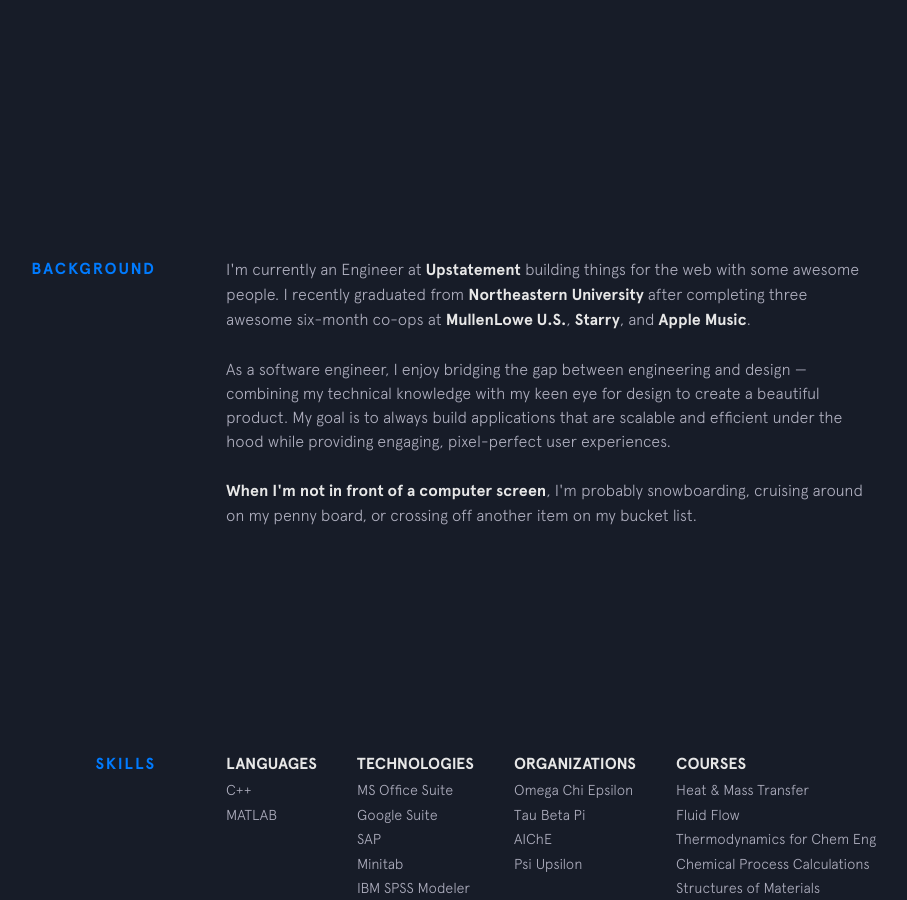
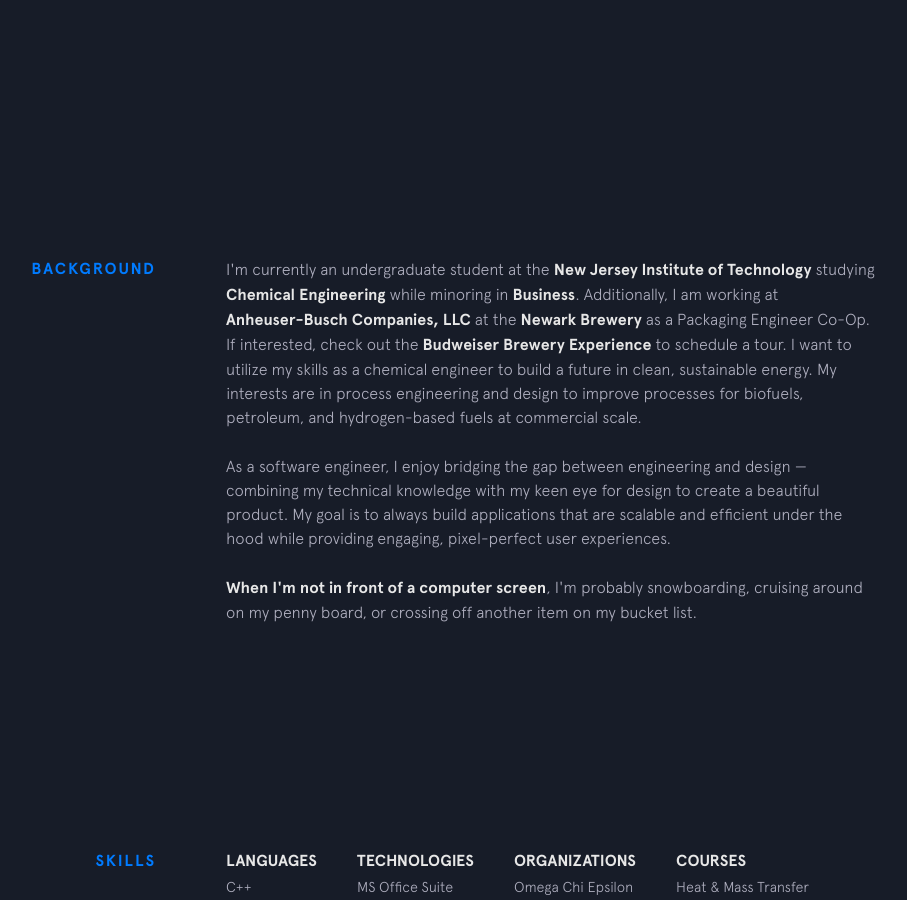
Before and after one commit to rn339/rn339.github.io, a Jekyll site: the page built from index.html, in a window 1280 px wide and 900 px high, scrolled down 743 px. Shown: the whole window, without its empty margins (224-1131 px from the left). Built offline with Jekyll 4.4.1, drawn with Linux system fonts in a browser that asks for light colours; nearby versions of some CDN libraries.

Commit message:
Update background.html

```diff
--- a/_includes/background.html
+++ b/_includes/background.html
@@ -2,12 +2,15 @@
   <div class="section__title">Background</div>
   <div class="section__content">
     <p>
-      I'm currently an Engineer at
-      <a class="underline-link" href="https://www.upstatement.com/" target="_blank">Upstatement</a> building things for the web with some awesome people. I recently graduated from
-      <a class="underline-link" href="http://www.ccis.northeastern.edu/" target="_blank">Northeastern University</a> after completing three awesome six-month co-ops at
-      <a class="underline-link" href="https://us.mullenlowe.com/" target="_blank">MullenLowe U.S.</a>,
-      <a class="underline-link" href="https://starry.com/" target="_blank">Starry</a>, and
-      <a class="underline-link" href="https://www.apple.com/music/" target="_blank">Apple Music</a>.
+      I'm currently an undergraduate student at the
+      <a class="underline-link" href="https://www.njit.edu/" target="_blank">New Jersey Institute of Technology</a> studying
+      <a class="underline-link" href="https://cme.njit.edu/" target="_blank">Chemical Engineering</a> while minoring in
+      <a class="underline-link" href="https://management.njit.edu/minor-business" target="_blank">Business</a>. Additionally, I am working at
+      <a class="underline-link" href="https://www.anheuser-busch.com/" target="_blank">Anheuser-Busch Companies, LLC</a> at the
+      <a class="underline-link" href="https://www.anheuser-busch.com/about/breweries-and-tours/newark-nj.html" target="_blank">Newark Brewery</a> as a Packaging Engineer Co-Op. If interested, check out the
+      <a class="underline-link" href="https://www.budweisertours.com/locations/tours.html" target="_blank">Budweiser Brewery Experience</a> to schedule a tour.
+      I want to utilize my skills as a chemical engineer to build a future in clean, sustainable energy. My interests are in process engineering and design to improve
+      processes for biofuels, petroleum, and hydrogen-based fuels at commercial scale.
     </p>
 
     <p>
```
